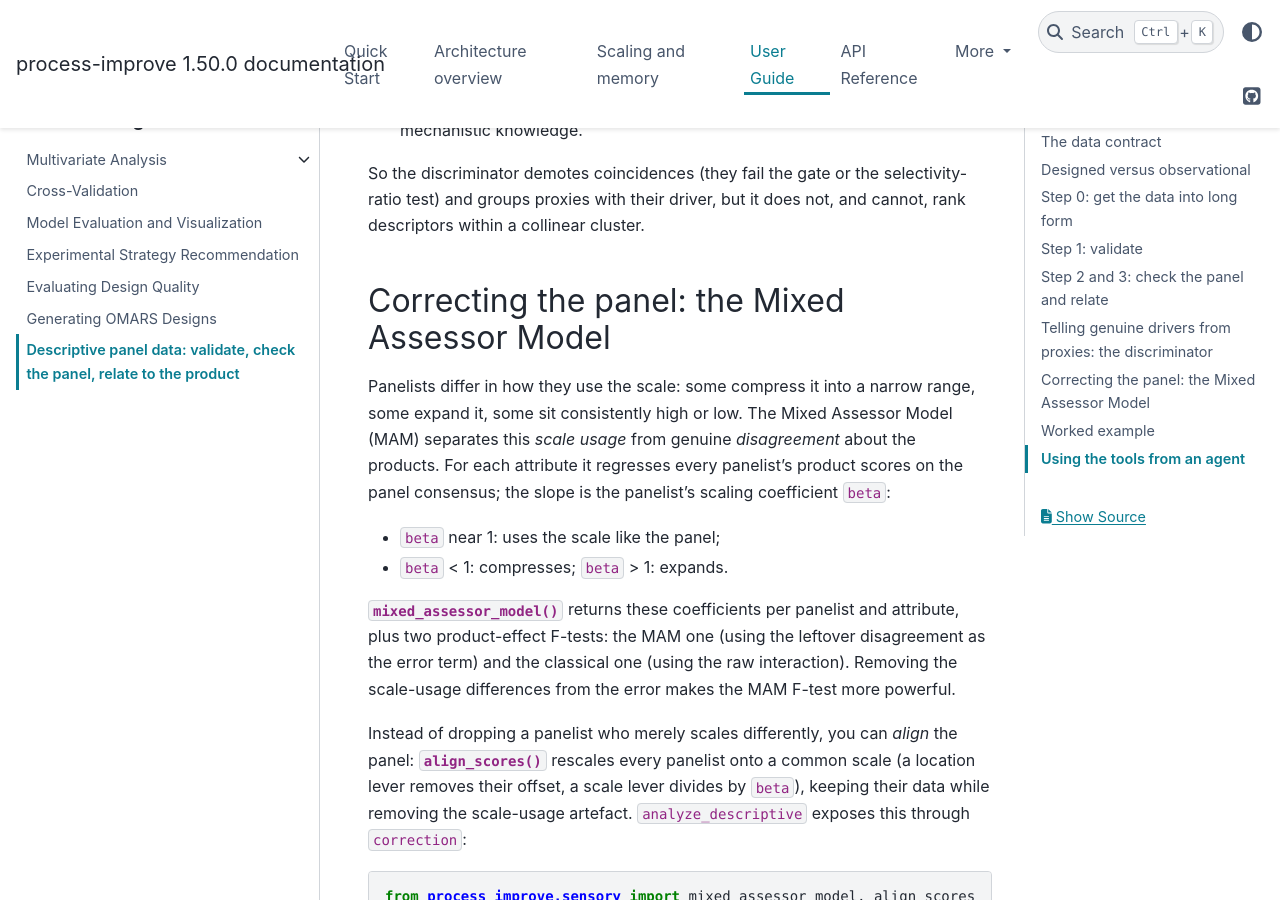
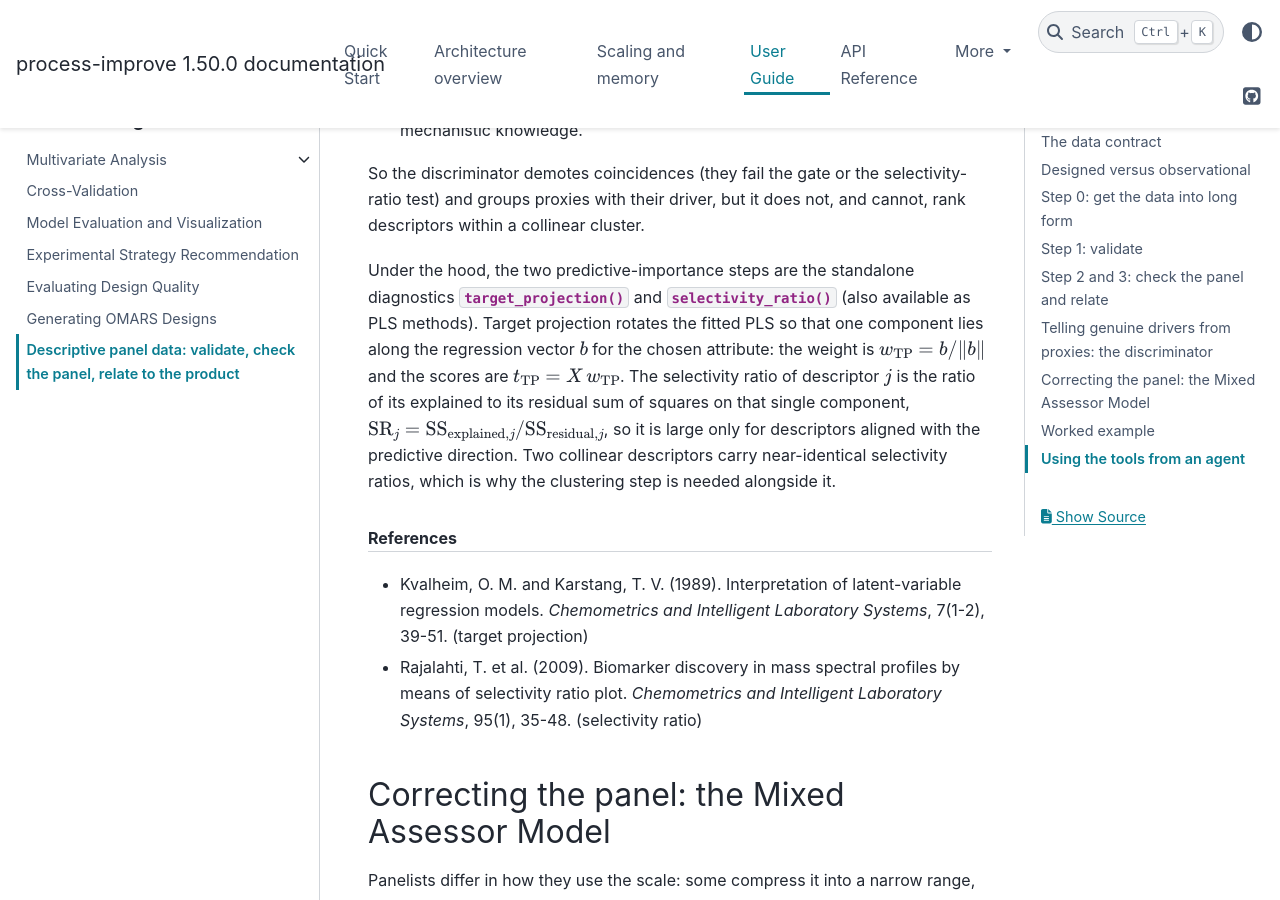
Before and after one commit to kgdunn/process-improve, a Sphinx documentation site: the page built from docs/user_guide/sensory_panel.rst, in a window 1280 px wide and 900 px high, scrolled down 4791 px. Built offline with Sphinx 7.4.7 and the PyData theme 0.15.4, drawn with Linux system fonts in a browser that asks for light colours.

Commit message:
Name the discriminator's diagnostics and cite their sources in the tutorial
Add an 'under the hood' note pointing at target_projection and
selectivity_ratio with their one-line formulas, plus a References block
(Kvalheim and Karstang 1989; Rajalahti et al. 2009), so the worked example
is self-contained.

```diff
--- a/docs/user_guide/sensory_panel.rst
+++ b/docs/user_guide/sensory_panel.rst
@@ -199,6 +199,29 @@ So the discriminator demotes coincidences (they fail the gate or the
 selectivity-ratio test) and groups proxies with their driver, but it does not,
 and cannot, rank descriptors within a collinear cluster.
 
+Under the hood, the two predictive-importance steps are the standalone
+diagnostics :func:`~process_improve.multivariate.target_projection` and
+:func:`~process_improve.multivariate.selectivity_ratio` (also available as PLS
+methods). Target projection rotates the fitted PLS so that one component lies
+along the regression vector :math:`b` for the chosen attribute: the weight is
+:math:`w_{\text{TP}} = b / \lVert b \rVert` and the scores are
+:math:`t_{\text{TP}} = X\, w_{\text{TP}}`. The selectivity ratio of descriptor
+:math:`j` is the ratio of its explained to its residual sum of squares on that
+single component,
+:math:`\text{SR}_j = \text{SS}_{\text{explained},j} / \text{SS}_{\text{residual},j}`,
+so it is large only for descriptors aligned with the predictive direction. Two
+collinear descriptors carry near-identical selectivity ratios, which is why the
+clustering step is needed alongside it.
+
+.. rubric:: References
+
+- Kvalheim, O. M. and Karstang, T. V. (1989). Interpretation of latent-variable
+  regression models. *Chemometrics and Intelligent Laboratory Systems*, 7(1-2),
+  39-51. (target projection)
+- Rajalahti, T. et al. (2009). Biomarker discovery in mass spectral profiles by
+  means of selectivity ratio plot. *Chemometrics and Intelligent Laboratory
+  Systems*, 95(1), 35-48. (selectivity ratio)
+
 Correcting the panel: the Mixed Assessor Model
 ----------------------------------------------
 
```
